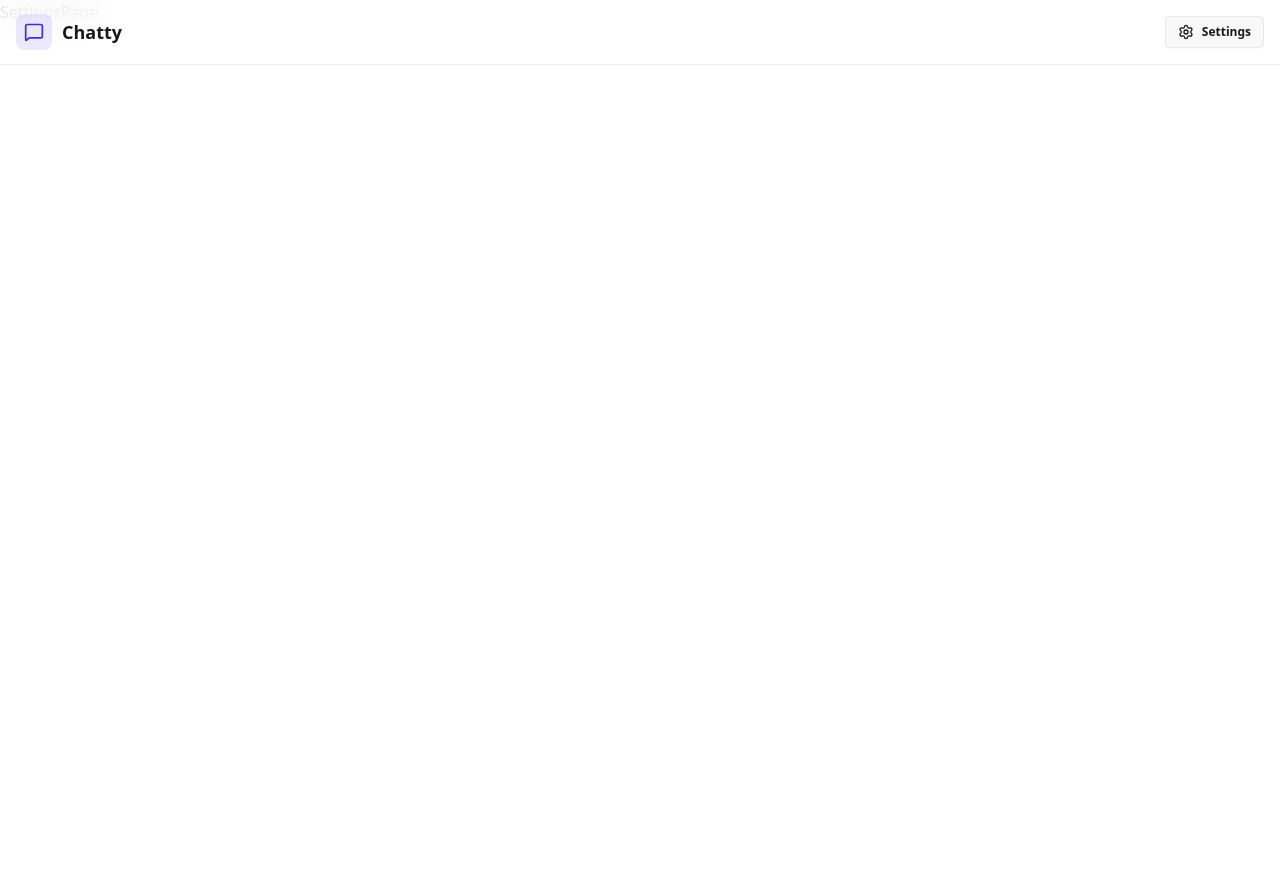
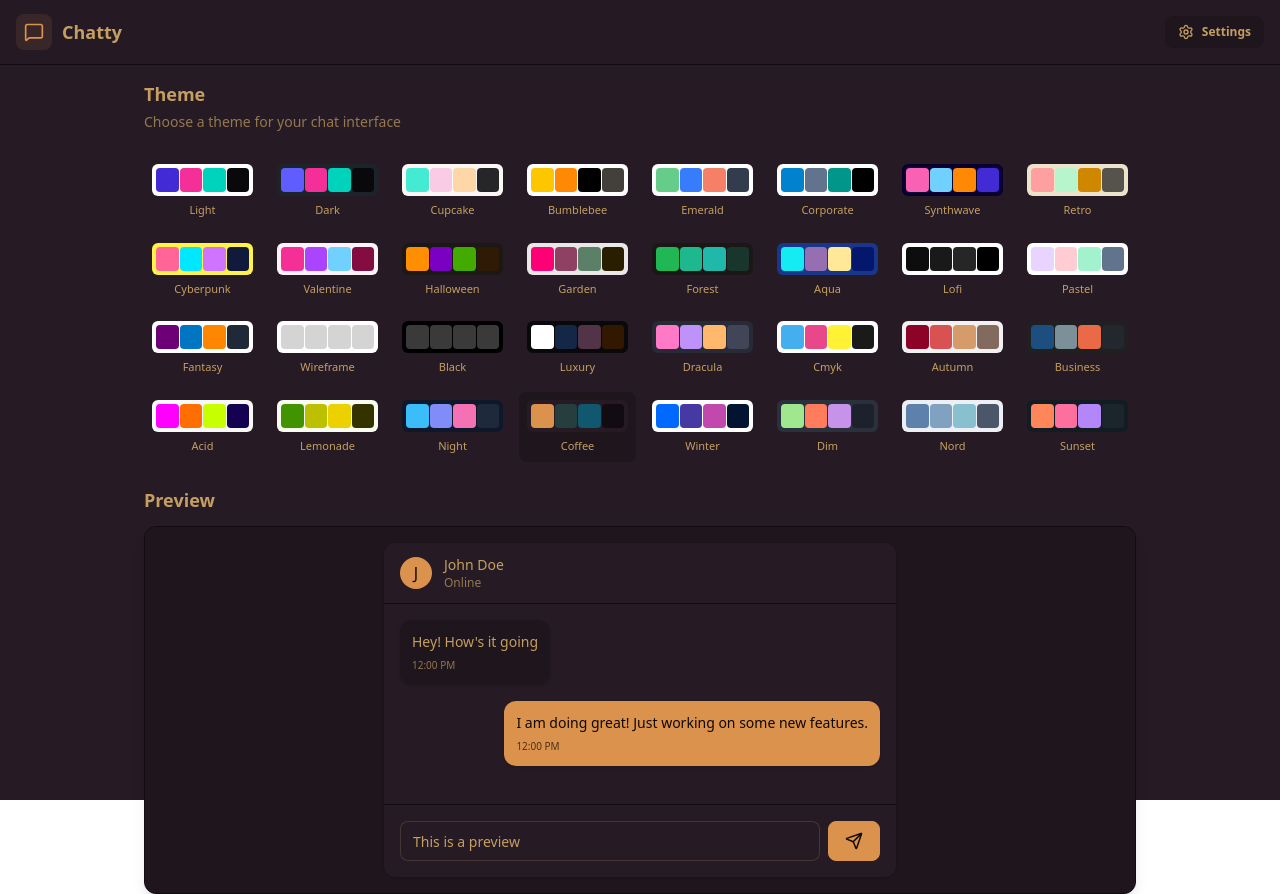
Before and after one commit to Stevenma05/chat-app, a React (Vite) app in the folder Frontend/: page /settings in a window 1280 px wide. Before the commit the page ends 800 px from the top, so only its background shows below. Built offline with nearby package versions, Linux system fonts and the light colour scheme; no server answers.

Commit message:
Added themes from daisyui to be used in the settings page.

```diff
--- a/Frontend/src/App.jsx
+++ b/Frontend/src/App.jsx
@@ -10,9 +10,11 @@
 
 import {Loader} from "lucide-react";
 import {Toaster} from "react-hot-toast";
+import { useThemeStore } from './Store/useThemeStore.js';
 
 const App = () => {
   const {authUser, checkAuth, isCheckingAuth} = useAuthStore()
+  const {theme} = useThemeStore();
 
   useEffect(() => {
     checkAuth()
@@ -27,7 +29,7 @@
   )
 
   return (
-  <div>
+  <div data-theme={theme}>
     <Navbar />
     <Routes>
       <Route path="/" element={authUser ? <HomePage /> : <Navigate to="/login" />}/>
--- /dev/null
+++ b/Frontend/src/Store/useThemeStore.js
@@ -0,0 +1,9 @@
+import {create} from "zustand";
+
+export const useThemeStore = create((set) => ({
+    theme: localStorage.getItem("chat-theme") || "coffee",
+    setTheme: (theme) => {
+        localStorage.setItem("chat-theme", theme);
+        set ({theme})
+    },
+}))
--- /dev/null
+++ b/Frontend/src/constants/index.js
@@ -0,0 +1,34 @@
+export const THEMES = [
+  "light",
+  "dark",
+  "cupcake",
+  "bumblebee",
+  "emerald",
+  "corporate",
+  "synthwave",
+  "retro",
+  "cyberpunk",
+  "valentine",
+  "halloween",
+  "garden",
+  "forest",
+  "aqua",
+  "lofi",
+  "pastel",
+  "fantasy",
+  "wireframe",
+  "black",
+  "luxury",
+  "dracula",
+  "cmyk",
+  "autumn",
+  "business",
+  "acid",
+  "lemonade",
+  "night",
+  "coffee",
+  "winter",
+  "dim",
+  "nord",
+  "sunset",
+];
--- a/Frontend/src/index.css
+++ b/Frontend/src/index.css
@@ -1,2 +1,4 @@
 @import "tailwindcss";
-@plugin "daisyui";
+@plugin "daisyui" {
+    themes: "light", "dark", "cupcake", "bumblebee", "emerald", "corporate", "synthwave", "retro", "cyberpunk", "valentine", "halloween", "garden", "forest", "aqua", "lofi", "pastel", "fantasy", "wireframe", "black", "luxury", "dracula", "cmyk", "autumn", "business", "acid", "lemonade", "night", "coffee", "winter", "dim", "nord", "sunset";
+}
--- a/Frontend/src/pages/SettingsPage.jsx
+++ b/Frontend/src/pages/SettingsPage.jsx
@@ -1,9 +1,109 @@
 import React from 'react'
+import { useThemeStore } from '../Store/useThemeStore';
+import {THEMES} from "../constants/index.js";
+import {Send} from "lucide-react";
+
+const PREVIEW_MESSAGES = [
+  {id: 1, content: "Hey! How's it going", isSent: false},
+  {id: 2, content: "I am doing great! Just working on some new features.", isSent: true},
+];
 
 const SettingsPage = () => {
+
+  const {theme, setTheme} = useThemeStore();
+
   return (
-    <div>
-      SettingsPage
+    <div className='h-screen container mx-auto px-4 pt-20 max-w-5xl'>
+      <div className='space-y-6'>
+        <div className='flex flex-col gap-1'>
+          <h2 className='text-lg font-semibold'>Theme</h2>
+          <p className='text-sm text-base-content/70'>Choose a theme for your chat interface</p>
+        </div>
+
+        <div className='grid grid-cols-4 sm:grid-cols-6 md:grid-cols-8 gap-2'>
+          {THEMES.map((t) => (
+            <button key={t} className={`group flex flex-col items-center gap-1.5 p-2 rounded-lg transition-colors ${theme===t ? "bg-base-200" : "hover:bg-base-200/50"}`} onClick={()=>setTheme(t)}>
+              <div className='relative h-8 w-full rounded-md overflow-hidden' data-theme={t}>
+                <div className='absolute inset-0 grid grid-cols-4 gap-px p-1'>
+                  <div className='rounded bg-primary'></div>
+                  <div className='rounded bg-secondary'></div>
+                  <div className='rounded bg-accent'></div>
+                  <div className='rounded bg-neutral'></div>
+                </div>
+              </div>
+
+              <span className='text-[11px] font-medium truncate w-full text-center'>{t.charAt(0).toUpperCase() + t.slice(1)}</span>
+            </button>
+          ))}
+        </div>
+
+        {/* Preview Section */}
+        <h3 className="text-lg font-semibold mb-3">Preview</h3>
+        <div className="rounded-xl border border-base-300 overflow-hidden bg-base-100 shadow-lg">
+          <div className="p-4 bg-base-200">
+            <div className="max-w-lg mx-auto">
+              {/* Mock Chat UI */}
+              <div className="bg-base-100 rounded-xl shadow-sm overflow-hidden">
+                {/* Chat Header */}
+                <div className="px-4 py-3 border-b border-base-300 bg-base-100">
+                  <div className="flex items-center gap-3">
+                    <div className="w-8 h-8 rounded-full bg-primary flex items-center justify-center text-primary-content font-medium">
+                      J
+                    </div>
+                    <div>
+                      <h3 className="font-medium text-sm">John Doe</h3>
+                      <p className="text-xs text-base-content/70">Online</p>
+                    </div>
+                  </div>
+                </div>
+
+                {/* Chat Messages */}
+                <div className="p-4 space-y-4 min-h-[200px] max-h-[200px] overflow-y-auto bg-base-100">
+                  {PREVIEW_MESSAGES.map((message) => (
+                    <div
+                      key={message.id}
+                      className={`flex ${message.isSent ? "justify-end" : "justify-start"}`}
+                    >
+                      <div
+                        className={`
+                          max-w-[80%] rounded-xl p-3 shadow-sm
+                          ${message.isSent ? "bg-primary text-primary-content" : "bg-base-200"}
+                        `}
+                      >
+                        <p className="text-sm">{message.content}</p>
+                        <p
+                          className={`
+                            text-[10px] mt-1.5
+                            ${message.isSent ? "text-primary-content/70" : "text-base-content/70"}
+                          `}
+                        >
+                          12:00 PM
+                        </p>
+                      </div>
+                    </div>
+                  ))}
+                </div>
+
+                {/* Chat Input */}
+                <div className="p-4 border-t border-base-300 bg-base-100">
+                  <div className="flex gap-2">
+                    <input
+                      type="text"
+                      className="input input-bordered flex-1 text-sm h-10"
+                      placeholder="Type a message..."
+                      value="This is a preview"
+                      readOnly
+                    />
+                    <button className="btn btn-primary h-10 min-h-0">
+                      <Send size="18" />
+                    </button>
+                  </div>
+                </div>
+              </div>
+            </div>
+          </div>
+        </div>
+      </div>
     </div>
   )
 }
--- a/Frontend/vite.config.js
+++ b/Frontend/vite.config.js
@@ -1,5 +1,6 @@
 import { defineConfig } from 'vite'
 import tailwindcss from '@tailwindcss/vite'
+
 export default defineConfig({
   plugins: [
     tailwindcss(),
```
Also changed, not shown: Frontend/public/avatar.png (added).
